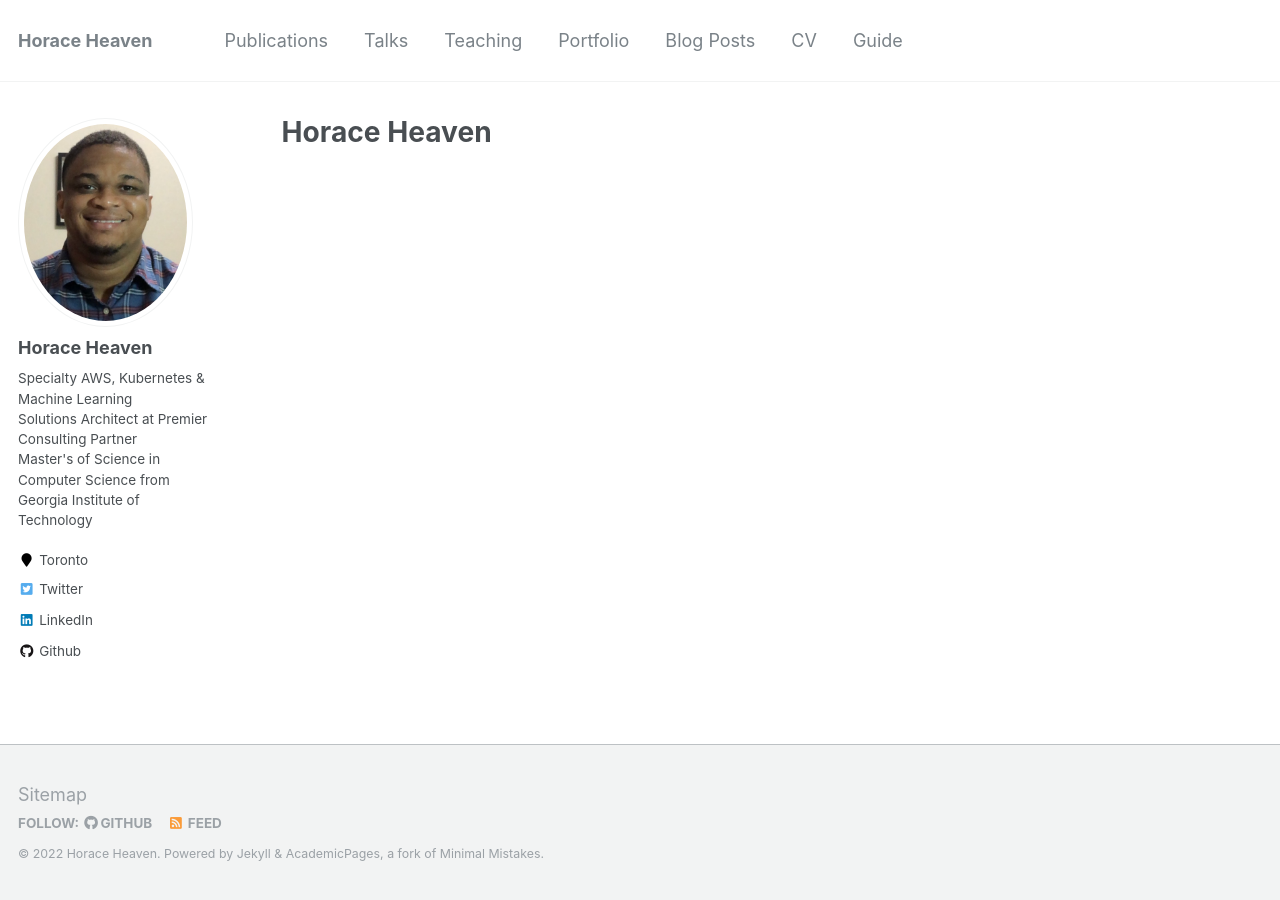
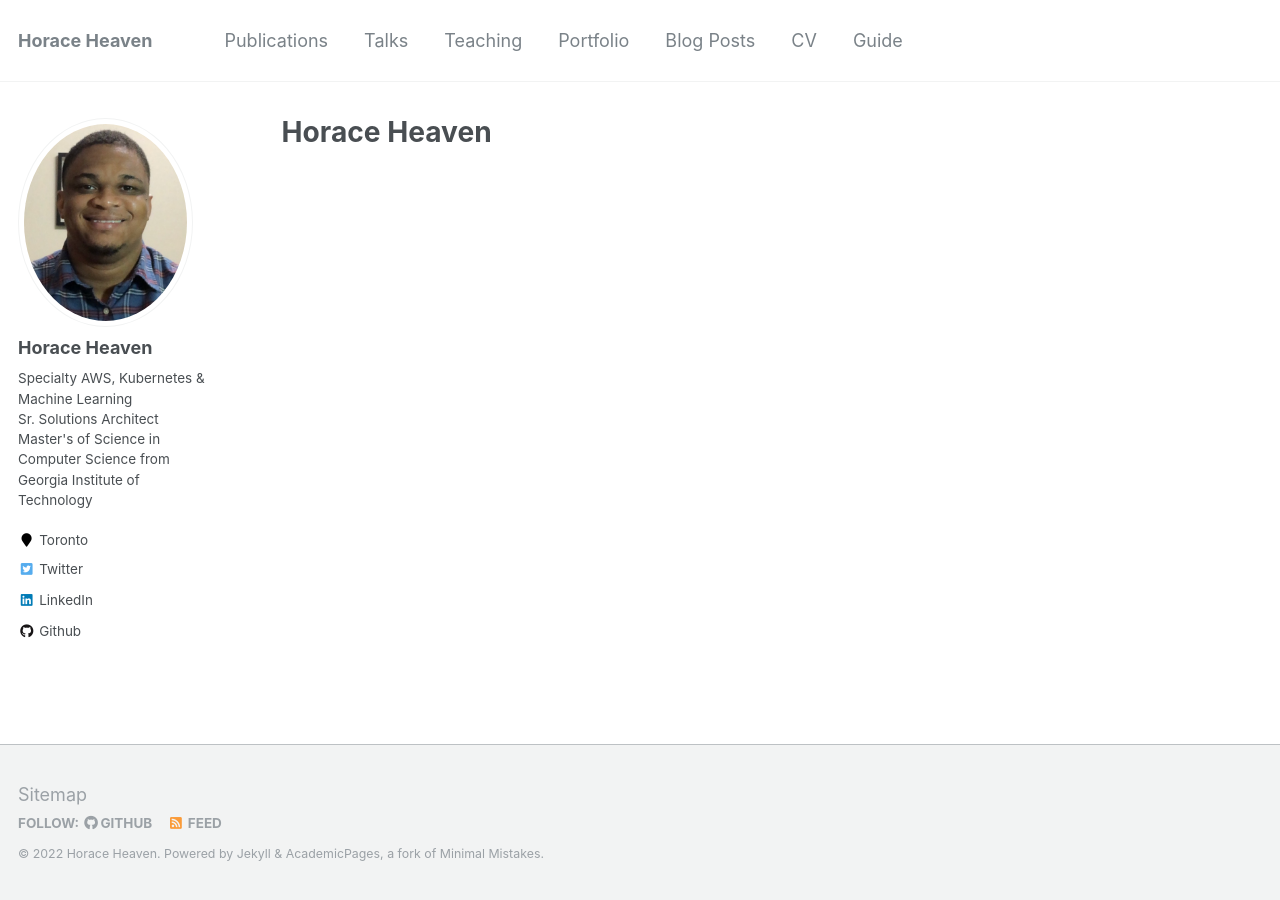
Before and after one commit to horaceheaven/horaceheaven.github.io, a Jekyll site: the page built from _pages/about.md, in a window 1280 px wide. Built offline with Jekyll 4.4.1, drawn with Linux system fonts in a browser that asks for light colours.

Commit message:
Create/Update post

```diff
--- a/_config.yml
+++ b/_config.yml
@@ -82,7 +82,7 @@ analytics:
 author:
   name             : "Horace Heaven"
   avatar           : "profile.png"
-  bio              : "Specialty AWS, Kubernetes & Machine Learning<br/>Solutions Architect at Premier Consulting Partner<br/>Master's of Science in Computer Science from Georgia Institute of Technology"
+  bio              : "Specialty AWS, Kubernetes & Machine Learning<br/>Sr. Solutions Architect<br/>Master's of Science in Computer Science from Georgia Institute of Technology"
   location         : "Toronto"
   employer         :
   pubmed           : # "https://www.ncbi.nlm.nih.gov/pubmed/?term=john+snow"
```
